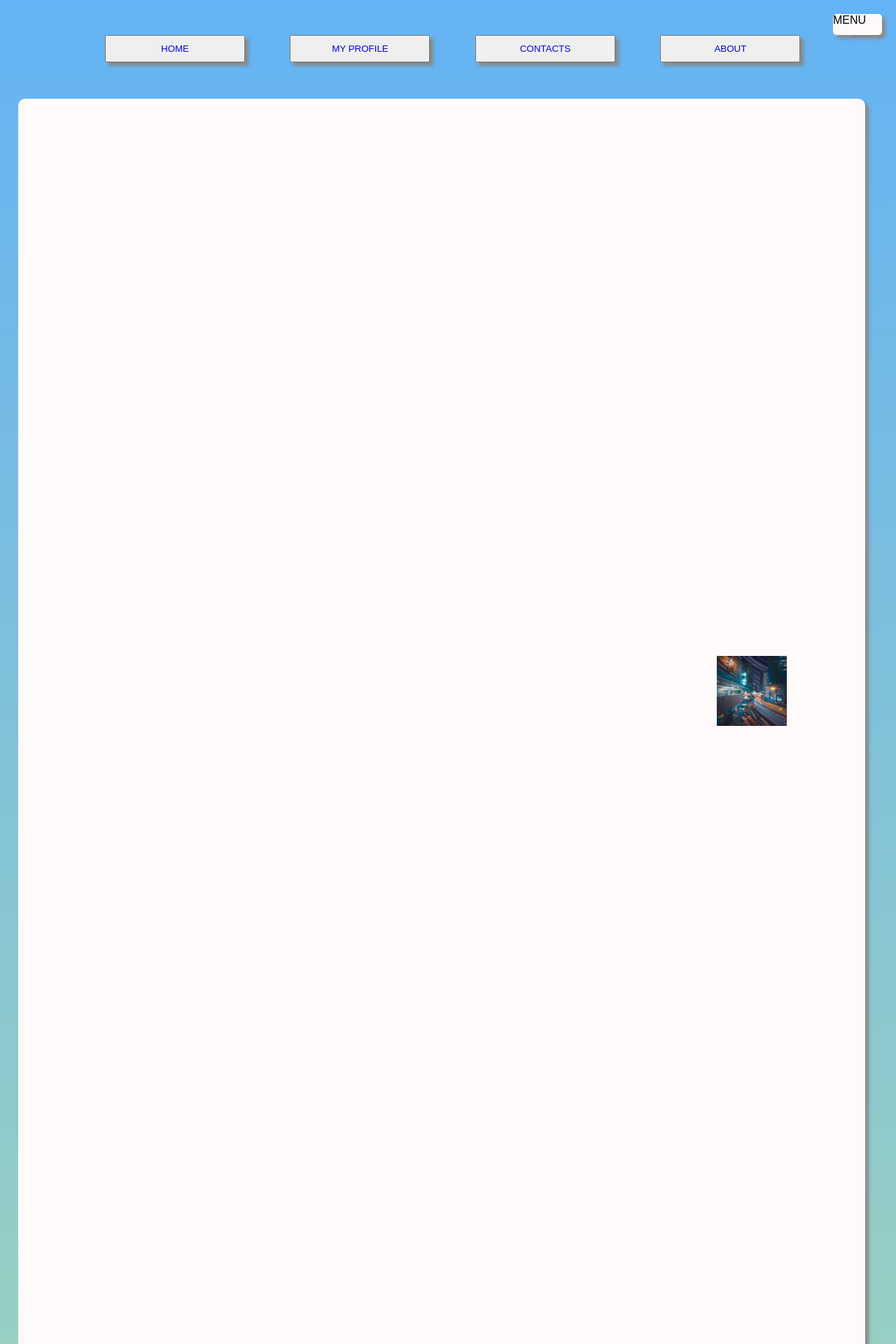
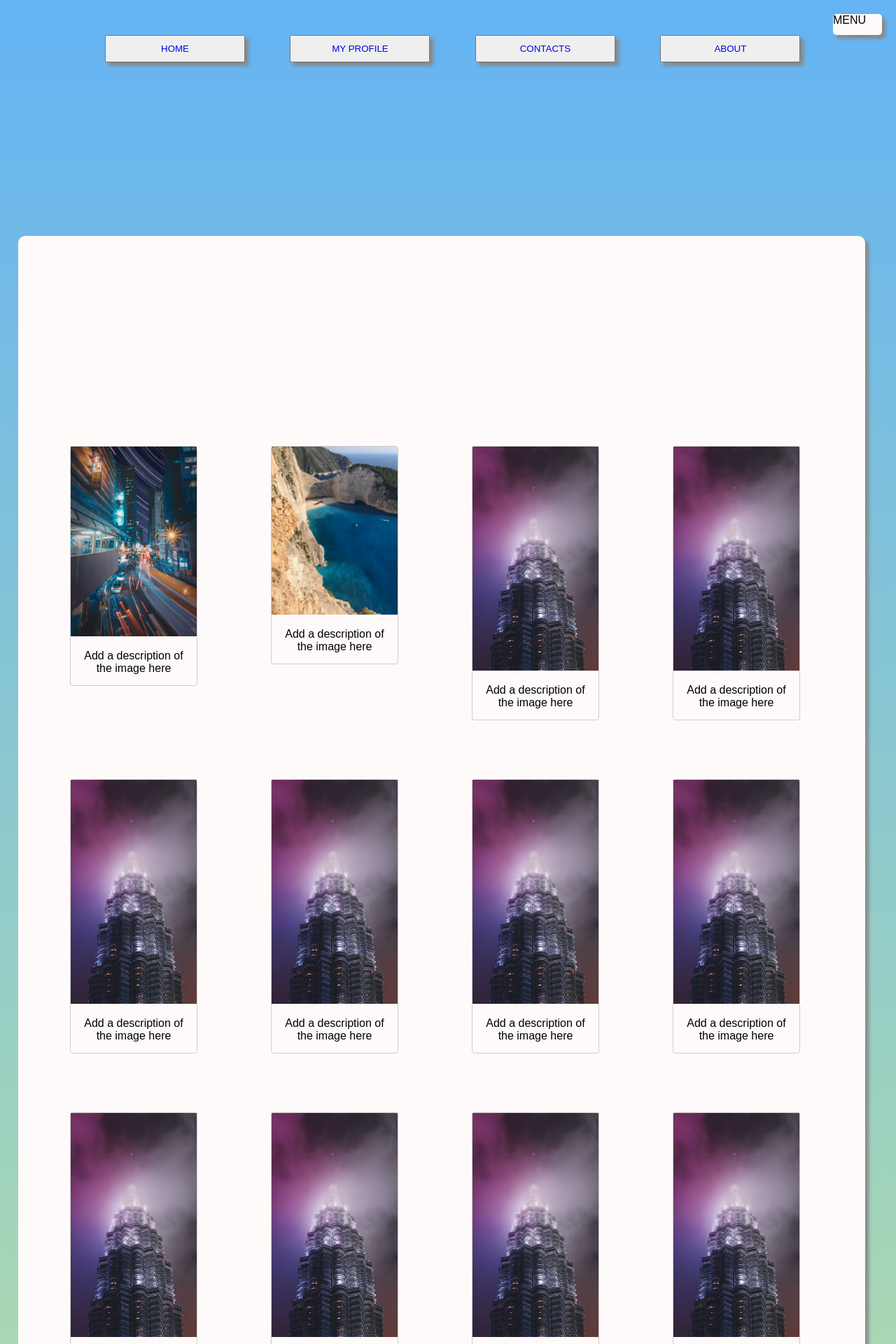
Before and after one commit to RiblezaJudeDemnuvar/IPT-PROJECT, a PHP site: page /dashboard.php in a window 1280 px wide. Shown: the top 1920 px of the page at 70% size. Run offline with PHP 8.4, Linux system fonts and the light colour scheme.

Commit message:
Pictures

```diff
--- a/dashboard.php
+++ b/dashboard.php
@@ -20,9 +20,9 @@
 			</form>
 		</div>
 		<br>
-		<div class="images">
+		<!-- <div class="images">
 			<img src="images/cap1.avif">
-		</div>
+		</div> -->
 
 			<input type="checkbox" name="" checked="checked">
 			<span class="icon"></span>
@@ -34,7 +34,93 @@
 			</ul>
 	</div>
 
-	<div class="dashboardBox">
+
+
+	<div class="gallery">
+  <a target="_blank" href="images/cap1.avif">
+    <img src="images/cap1.avif" alt="Cinque Terre" width="600" height="800">
+  </a>
+  <div class="desc">Add a description of the image here</div>
+</div>
+
+<div class="gallery">
+  <a target="_blank" href="images/cap2.avif">
+    <img src="images/cap2.avif" alt="Forest" width="600" height="800">
+  </a>
+  <div class="desc">Add a description of the image here</div>
+</div>
+
+<div class="gallery">
+  <a target="_blank" href="images/cap3.avif">
+    <img src="images/cap3.avif" alt="Northern Lights" width="600" height="400">
+  </a>
+  <div class="desc">Add a description of the image here</div>
+</div>
+
+<div class="gallery">
+  <a target="_blank" href="images/cap3.avif">
+    <img src="images/cap3.avif" alt="Mountains" width="600" height="400">
+  </a>
+  <div class="desc">Add a description of the image here</div>
+</div>
+
+<div class="gallery">
+  <a target="_blank" href="images/cap3.avif">
+    <img src="images/cap3.avif" alt="Mountains" width="600" height="400">
+  </a>
+  <div class="desc">Add a description of the image here</div>
+</div>
+
+<div class="gallery">
+  <a target="_blank" href="images/cap3.avif">
+    <img src="images/cap3.avif" alt="Mountains" width="600" height="400">
+  </a>
+  <div class="desc">Add a description of the image here</div>
+</div>
+
+<div class="gallery">
+  <a target="_blank" href="images/cap3.avif">
+    <img src="images/cap3.avif" alt="Mountains" width="600" height="400">
+  </a>
+  <div class="desc">Add a description of the image here</div>
+</div>
+
+<div class="gallery">
+  <a target="_blank" href="images/cap3.avif">
+    <img src="images/cap3.avif" alt="Mountains" width="600" height="400">
+  </a>
+  <div class="desc">Add a description of the image here</div>
+</div>
+
+<div class="gallery">
+  <a target="_blank" href="images/cap3.avif">
+    <img src="images/cap3.avif" alt="Mountains" width="600" height="400">
+  </a>
+  <div class="desc">Add a description of the image here</div>
+</div>
+
+<div class="gallery">
+  <a target="_blank" href="images/cap3.avif">
+    <img src="images/cap3.avif" alt="Mountains" width="600" height="400">
+  </a>
+  <div class="desc">Add a description of the image here</div>
+</div>
+
+<div class="gallery">
+  <a target="_blank" href="images/cap3.avif">
+    <img src="images/cap3.avif" alt="Mountains" width="600" height="400">
+  </a>
+  <div class="desc">Add a description of the image here</div>
+</div>
+
+<div class="gallery">
+  <a target="_blank" href="images/cap3.avif">
+    <img src="images/cap3.avif" alt="Mountains" width="600" height="400">
+  </a>
+  <div class="desc">Add a description of the image here</div>
+</div>
+
+<div class="dashboardBox">
 
 	</div>
 
--- a/stylee.css
+++ b/stylee.css
@@ -172,10 +172,34 @@ ul li a:hover {
   padding: 50px;
   background: #FFFAFA;
   width: 1110px;
-  height: 3000px;
-  margin-top: -900px;
+  height: 2000px;
+  margin-top: -600px;
   margin-left: 2%;
   margin-bottom: 200px;
   border-radius: 10px;
   box-shadow: 5px 5px 5px #888888;
 }
+div.gallery {
+  margin: 5px;
+  border: 1px solid #ccc;
+  float: left;
+  width: 180px;
+  border-radius: 4px;
+  margin-bottom: 30%;
+  margin-left: 100px;
+  margin-top: -300px;
+}
+
+div.gallery:hover {
+  border: 1px solid #777;
+}
+
+div.gallery img {
+  width: 100%;
+  height: auto;
+}
+
+div.desc {
+  padding: 15px;
+  text-align: center;
+}
```
